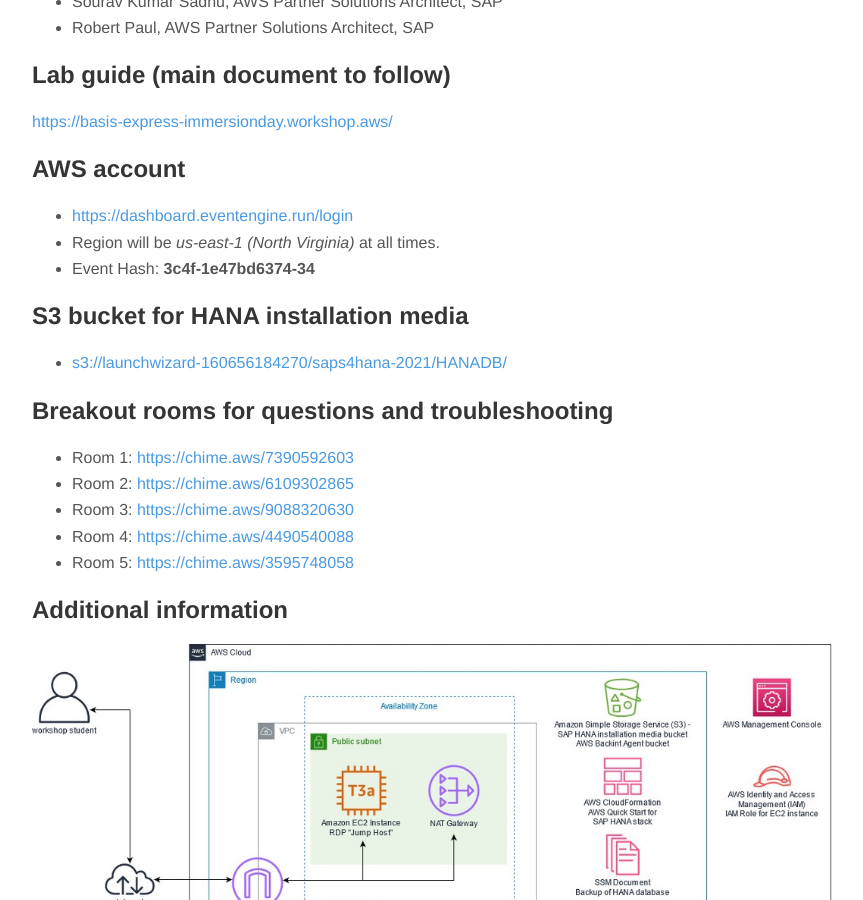
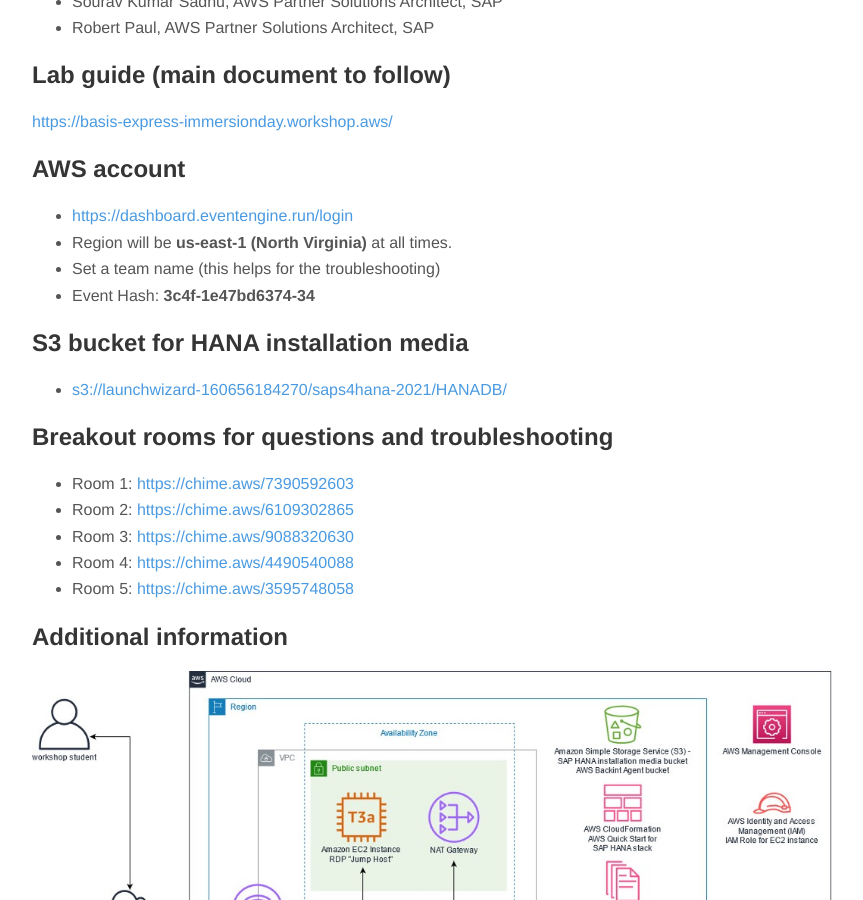
Before and after one commit to pauler285/pauler285.github.io, a Jekyll site: the page built from _posts/2022-06-14-aws-immersion-day.md, in a window 1280 px wide and 900 px high, scrolled down 496 px. Shown: the whole window, without its empty margins (208-1071 px from the left). Built offline with Jekyll 4.4.1, drawn with Linux system fonts in a browser that asks for light colours; nearby versions of some CDN libraries.

Commit message:
formatting

```diff
--- a/_posts/2022-06-14-aws-immersion-day.md
+++ b/_posts/2022-06-14-aws-immersion-day.md
@@ -23,7 +23,8 @@ Backint Agent.
 ## AWS account
 
 * [https://dashboard.eventengine.run/login](https://dashboard.eventengine.run/login)
-* Region will be *us-east-1 (North Virginia)* at all times.
+* Region will be **us-east-1 (North Virginia)** at all times.
+* Set a team name (this helps for the troubleshooting)
 * Event Hash: **3c4f-1e47bd6374-34**
 
 ## S3 bucket for HANA installation media
```
